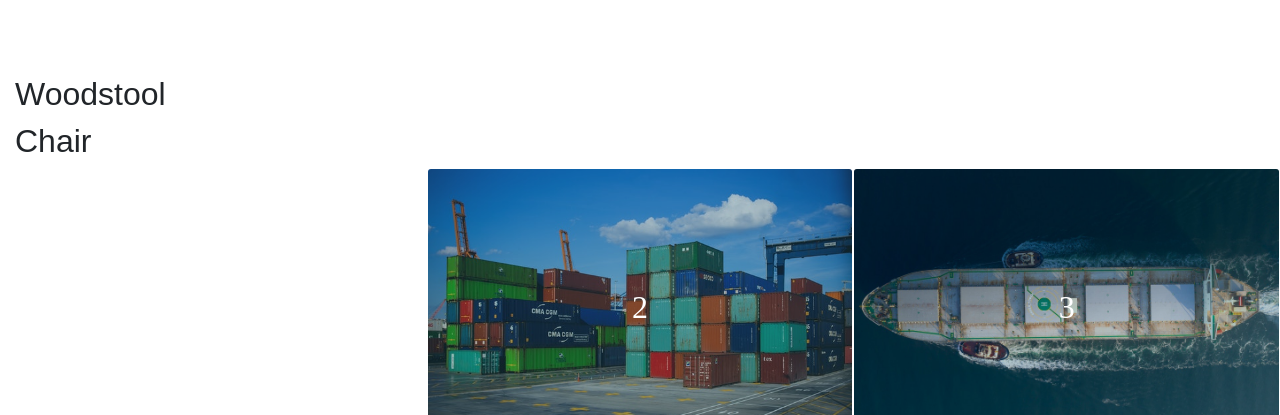
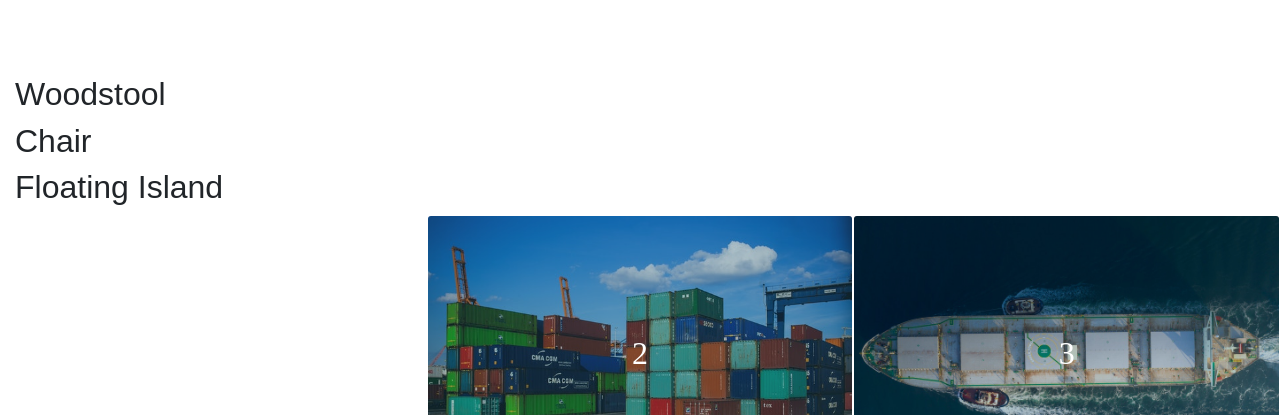
Before and after one commit to Ayame1227/planedetection, a plain HTML site: page index.html in a window 1280 px wide. Shown: the part 687-1102 px from the top of the page. Drawn offline with nearby package versions, Linux system fonts and the light colour scheme.

Commit message:
Update index.html

```diff
--- a/index.html
+++ b/index.html
@@ -82,10 +82,18 @@ Service
  <model-viewer preload poster="img/woodstool.png" src="img/woodstool.gltf" ios-src="img/woodstool.usdz" auto-rotate camera-controls ar alt="サンプル"></model-viewer>
   <a>
   </div>
+
   <div class="col-12">
  <h2>Chair</h2>
   <a>
  <model-viewer preload poster="img/chair.png" src="img/chair.gltf" ios-src="img/chair.usdz" auto-rotate camera-controls ar alt="サンプル"></model-viewer>
+  <a>
+  </div>
+
+  <div class="col-12">
+ <h2>Floating Island</h2>
+  <a>
+ <model-viewer preload poster="img/island.png" src="img/island.gltf" ios-src="img/island.usdz" auto-rotate camera-controls ar alt="サンプル"></model-viewer>
   <a>
   </div>
 </div>
```
